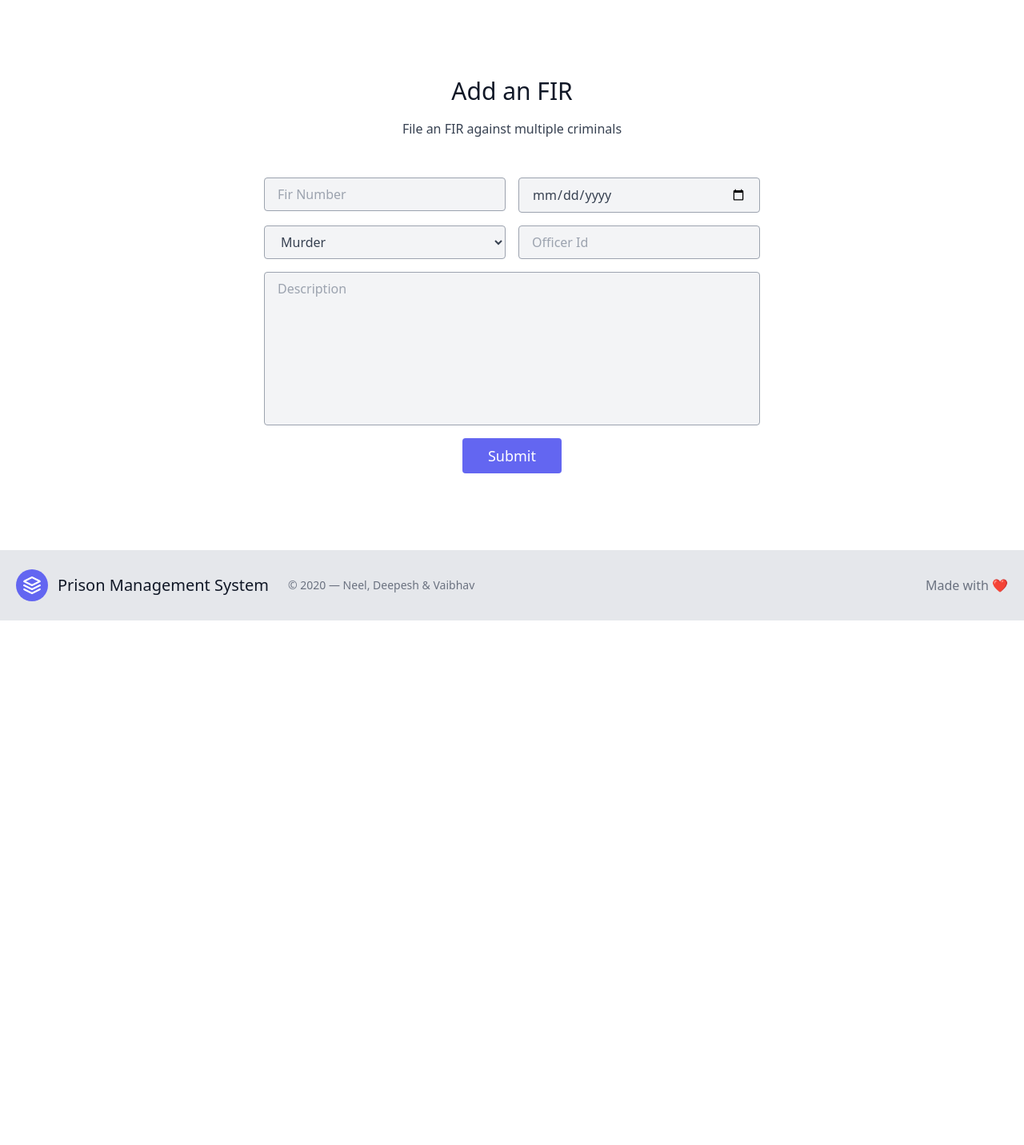
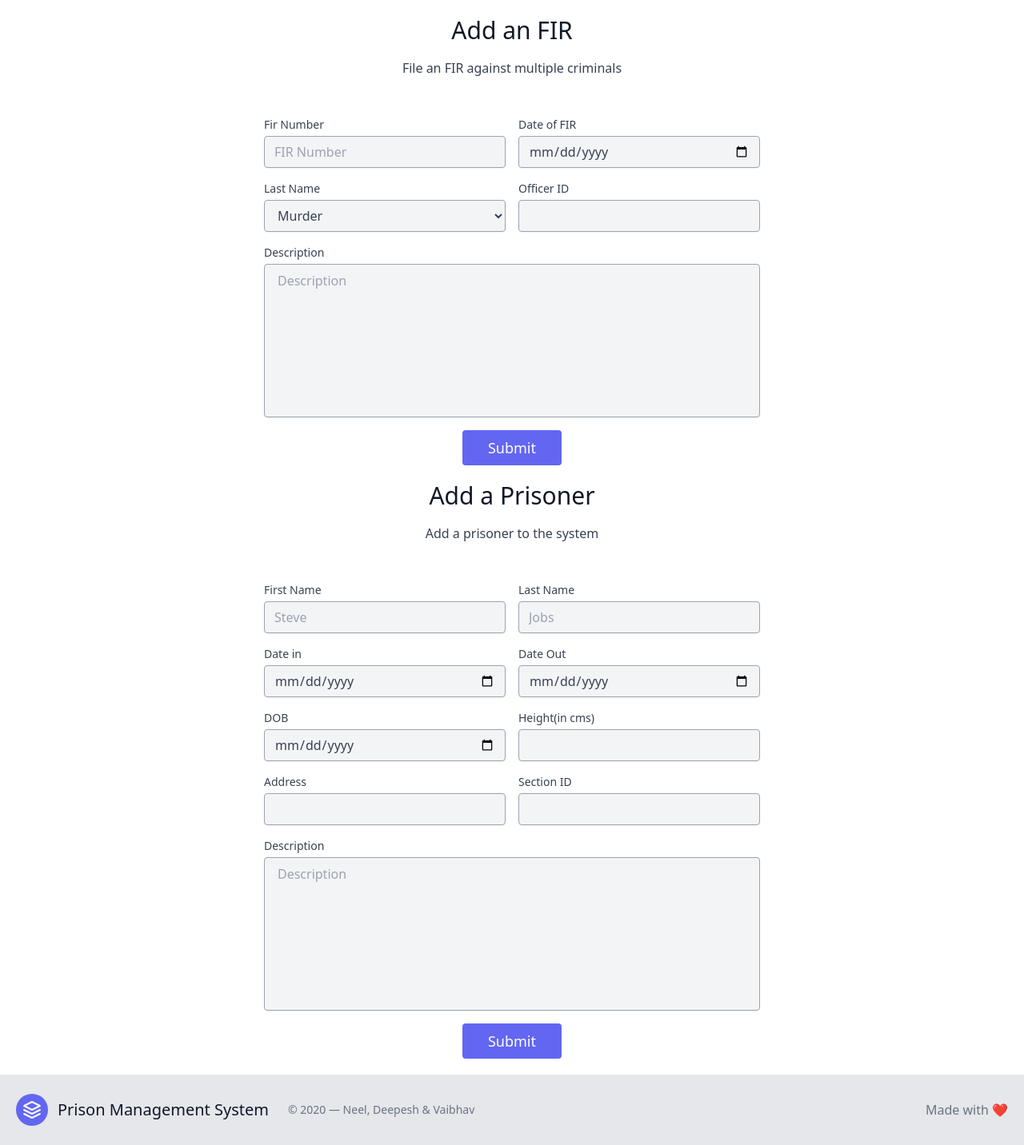
Before and after one commit to sudo-vaibhav/dbms-final, a PHP site: page /fir.php in a window 1280 px wide. Shown: the whole page at 80% size. Before the commit the page ends 776 px from the top, so only its background shows below. Run offline with PHP 8.4, Linux system fonts and the light colour scheme.

Commit message:
updated fir page

```diff
--- a/fir.php
+++ b/fir.php
@@ -1,10 +1,9 @@
-<link
-  href="https://unpkg.com/tailwindcss@^1.0/dist/tailwind.min.css"
-  rel="stylesheet"
-/>
-<body>
+
+<?php
+require "./header.php";
+?>
   <section class="text-gray-700 body-font relative">
-    <div class="container px-5 py-24 mx-auto">
+    <div class="container px-5 my-5 mx-auto">
       <div class="flex flex-col text-center w-full mb-12">
         <h1
           class="sm:text-3xl text-2xl font-medium title-font mb-4 text-gray-900"
@@ -18,41 +17,64 @@
       <div class="lg:w-1/2 md:w-2/3 mx-auto">
         <div class="flex flex-wrap -m-2">
           <div class="p-2 w-1/2">
+          <label class="block text-sm leading-5 font-medium text-gray-700"
+            >Fir Number</label
+          >
+          <div class="mt-1 relative rounded-md shadow-sm">
             <input
-              class="w-full bg-gray-100 rounded border border-gray-400 focus:outline-none focus:border-indigo-500 text-base px-4 py-2"
-              placeholder="Fir Number"
-              type="text"
+              class="w-full bg-gray-100 rounded border border-gray-400 focus:outline-none focus:border-indigo-500 text-base form-input block w-full px-3 h-10"
+              placeholder="FIR Number"
             />
           </div>
+        </div>
           <div class="p-2 w-1/2">
+          <label class="block text-sm leading-5 font-medium text-gray-700"
+            >Date of FIR</label
+          >
+          <div class="mt-1 relative rounded-md shadow-sm">
             <input
-              class="w-full bg-gray-100 rounded border border-gray-400 focus:outline-none focus:border-indigo-500 text-base px-4 py-2"
-              type="date"
+              class="w-full bg-gray-100 rounded border border-gray-400 focus:outline-none focus:border-indigo-500 text-base form-input block w-full px-3 h-10"
+                type="date"
             />
           </div>
+        </div>
           <div class="p-2 w-1/2">
+          <label class="block text-sm leading-5 font-medium text-gray-700"
+            >Last Name</label
+          >
+          <div class="mt-1 relative rounded-md shadow-sm">
             <select
-              class="w-full bg-gray-100 rounded border border-gray-400 focus:outline-none focus:border-indigo-500 text-base px-4 py-2"
+              class="w-full bg-gray-100 rounded border border-gray-400 focus:outline-none focus:border-indigo-500 text-base form-input block w-full px-3 h-10"
+              placeholder="Jobs"
             >
-              <option value="">Murder</option>
+            <option value="">Murder</option>
               <option value="">Rape</option>
               <option value="">Theft</option>
               <option value="">Fraud</option>
-            </select>
+</select>
           </div>
+        </div>
           <div class="p-2 w-1/2">
+          <label class="block text-sm leading-5 font-medium text-gray-700"
+            >Officer ID</label
+          >
+          <div class="mt-1 relative rounded-md shadow-sm">
             <input
-              class="w-full bg-gray-100 rounded border border-gray-400 focus:outline-none focus:border-indigo-500 text-base px-4 py-2"
-              type="text"
-              placeholder="Officer Id"
+              class="w-full bg-gray-100 rounded border border-gray-400 focus:outline-none focus:border-indigo-500 text-base form-input block w-full px-3 h-10"
             />
           </div>
+        </div>
           <div class="p-2 w-full">
+          <label class="block text-sm leading-5 font-medium text-gray-700"
+            >Description</label
+          >
+          <div class="mt-1 relative rounded-md shadow-sm">
             <textarea
               class="w-full bg-gray-100 rounded border border-gray-400 focus:outline-none h-48 focus:border-indigo-500 text-base px-4 py-2 resize-none block"
               placeholder="Description"
             ></textarea>
           </div>
+        </div>
           <div class="p-2 w-full">
             <button
               class="flex mx-auto text-white bg-indigo-500 border-0 py-2 px-8 focus:outline-none hover:bg-indigo-600 rounded text-lg"
@@ -64,39 +86,143 @@
       </div>
     </div>
   </section>
-  <footer class="text-gray-700 body-font">
-    <div class="bg-gray-200">
-      <div
-        class="container px-5 py-6 mx-auto flex items-center sm:flex-row flex-col"
+
+  <section class="text-gray-700 body-font relative">
+  <div class="container px-5 my-5 mx-auto">
+    <div class="flex flex-col text-center w-full mb-12">
+      <h1
+        class="sm:text-3xl text-2xl font-medium title-font mb-4 text-gray-900"
       >
-        <a
-          class="flex title-font font-medium items-center md:justify-start justify-center text-gray-900"
-        >
-          <svg
-            xmlns="http://www.w3.org/2000/svg"
-            fill="none"
-            stroke="currentColor"
-            stroke-linecap="round"
-            stroke-linejoin="round"
-            stroke-width="2"
-            class="w-10 h-10 text-white p-2 bg-indigo-500 rounded-full"
-            viewBox="0 0 24 24"
+        Add a Prisoner
+      </h1>
+      <p class="lg:w-2/3 mx-auto leading-relaxed text-base">
+        Add a prisoner to the system
+      </p>
+    </div>
+    <div class="lg:w-1/2 md:w-2/3 mx-auto">
+      <div class="flex flex-wrap -m-2">
+        <div class="p-2 w-1/2">
+          <label class="block text-sm leading-5 font-medium text-gray-700"
+            >First Name</label
           >
-            <path
-              d="M12 2L2 7l10 5 10-5-10-5zM2 17l10 5 10-5M2 12l10 5 10-5"
-            ></path>
-          </svg>
-          <span class="ml-3 text-xl">Prison Management System</span>
-        </a>
-        <p class="text-sm text-gray-500 sm:ml-6 sm:mt-0 mt-4">
-          © 2020 — Neel, Deepesh & Vaibhav
-        </p>
-        <span
-          class="inline-flex sm:ml-auto sm:mt-0 mt-4 justify-center sm:justify-start"
-        >
-          <a class="text-gray-500"> Made with ❤️ </a>
-        </span>
+          <div class="mt-1 relative rounded-md shadow-sm">
+            <input
+              class="w-full bg-gray-100 rounded border border-gray-400 focus:outline-none focus:border-indigo-500 text-base form-input block w-full px-3 h-10"
+              placeholder="Steve"
+            />
+          </div>
+        </div>
+        <div class="p-2 w-1/2">
+          <label class="block text-sm leading-5 font-medium text-gray-700"
+            >Last Name</label
+          >
+          <div class="mt-1 relative rounded-md shadow-sm">
+            <input
+              class="w-full bg-gray-100 rounded border border-gray-400 focus:outline-none focus:border-indigo-500 text-base form-input block w-full px-3 h-10"
+              placeholder="Jobs"
+            />
+          </div>
+        </div>
+
+        <div class="p-2 w-1/2">
+          <label
+            for="price"
+            class="block text-sm leading-5 font-medium text-gray-700"
+            >Date in</label
+          >
+          <div class="mt-1 relative rounded-md shadow-sm">
+            <input
+              class="w-full bg-gray-100 rounded border border-gray-400 focus:outline-none focus:border-indigo-500 text-base form-input block w-full px-3 h-10"
+              type="date"
+            />
+          </div>
+        </div>
+
+        <div class="p-2 w-1/2">
+          <label
+            for="price"
+            class="block text-sm leading-5 font-medium text-gray-700"
+            >Date Out</label
+          >
+          <div class="mt-1 relative rounded-md shadow-sm">
+            <input
+              class="w-full bg-gray-100 rounded border border-gray-400 focus:outline-none focus:border-indigo-500 text-base form-input block w-full px-3 h-10"
+              type="date"
+            />
+          </div>
+        </div>
+
+        <div class="p-2 w-1/2">
+          <label
+            for="price"
+            class="block text-sm leading-5 font-medium text-gray-700"
+            >DOB</label
+          >
+          <div class="mt-1 relative rounded-md shadow-sm">
+            <input
+              class="w-full bg-gray-100 rounded border border-gray-400 focus:outline-none focus:border-indigo-500 text-base form-input block w-full px-3 h-10"
+              type="date"
+            />
+          </div>
+        </div>
+        <div class="p-2 w-1/2">
+          <label
+            for="price"
+            class="block text-sm leading-5 font-medium text-gray-700"
+            >Height(in cms)</label
+          >
+          <div class="mt-1 relative rounded-md shadow-sm">
+            <input
+              class="w-full bg-gray-100 rounded border border-gray-400 focus:outline-none focus:border-indigo-500 text-base form-input block w-full px-3 h-10"
+              type="text"
+            />
+          </div>
+        </div>
+        <div class="p-2 w-1/2">
+          <label class="block text-sm leading-5 font-medium text-gray-700"
+            >Address</label
+          >
+          <div class="mt-1 relative rounded-md shadow-sm">
+            <input
+              class="w-full bg-gray-100 rounded border border-gray-400 focus:outline-none focus:border-indigo-500 text-base form-input block w-full px-3 h-10"
+              type="text"
+            />
+          </div>
+        </div>
+        <div class="p-2 w-1/2">
+          <label class="block text-sm leading-5 font-medium text-gray-700"
+            >Section ID</label
+          >
+          <div class="mt-1 relative rounded-md shadow-sm">
+            <input
+              class="w-full bg-gray-100 rounded border border-gray-400 focus:outline-none focus:border-indigo-500 text-base form-input block w-full px-3 h-10"
+              type="text"
+            />
+          </div>
+        </div>
+
+        <div class="p-2 w-full">
+          <label class="block text-sm leading-5 font-medium text-gray-700"
+            >Description</label
+          >
+          <div class="mt-1 relative rounded-md shadow-sm">
+            <textarea
+              class="w-full bg-gray-100 rounded border border-gray-400 focus:outline-none h-48 focus:border-indigo-500 text-base px-4 py-2 resize-none block"
+              placeholder="Description"
+            ></textarea>
+          </div>
+        </div>
+        <div class="p-2 w-full">
+          <button
+            class="flex mx-auto text-white bg-indigo-500 border-0 py-2 px-8 focus:outline-none hover:bg-indigo-600 rounded text-lg"
+          >
+            Submit
+          </button>
+        </div>
       </div>
     </div>
-  </footer>
-</body>
+  </div>
+</section>
+<?php
+require "./footer.php";
+?>
--- /dev/null
+++ b/footer.php
@@ -0,0 +1,36 @@
+<footer class="text-gray-700 body-font">
+    <div class="bg-gray-200">
+      <div
+        class="container px-5 py-6 mx-auto flex items-center sm:flex-row flex-col"
+      >
+        <a
+          class="flex title-font font-medium items-center md:justify-start justify-center text-gray-900"
+        >
+          <svg
+            xmlns="http://www.w3.org/2000/svg"
+            fill="none"
+            stroke="currentColor"
+            stroke-linecap="round"
+            stroke-linejoin="round"
+            stroke-width="2"
+            class="w-10 h-10 text-white p-2 bg-indigo-500 rounded-full"
+            viewBox="0 0 24 24"
+          >
+            <path
+              d="M12 2L2 7l10 5 10-5-10-5zM2 17l10 5 10-5M2 12l10 5 10-5"
+            ></path>
+          </svg>
+          <span class="ml-3 text-xl">Prison Management System</span>
+        </a>
+        <p class="text-sm text-gray-500 sm:ml-6 sm:mt-0 mt-4">
+          © 2020 — Neel, Deepesh & Vaibhav
+        </p>
+        <span
+          class="inline-flex sm:ml-auto sm:mt-0 mt-4 justify-center sm:justify-start"
+        >
+          <a class="text-gray-500"> Made with ❤️ </a>
+        </span>
+      </div>
+    </div>
+  </footer>
+</body>
--- /dev/null
+++ b/header.php
@@ -0,0 +1,5 @@
+<link
+  href="https://unpkg.com/tailwindcss@^1.0/dist/tailwind.min.css"
+  rel="stylesheet"
+/>
+<body>
```
